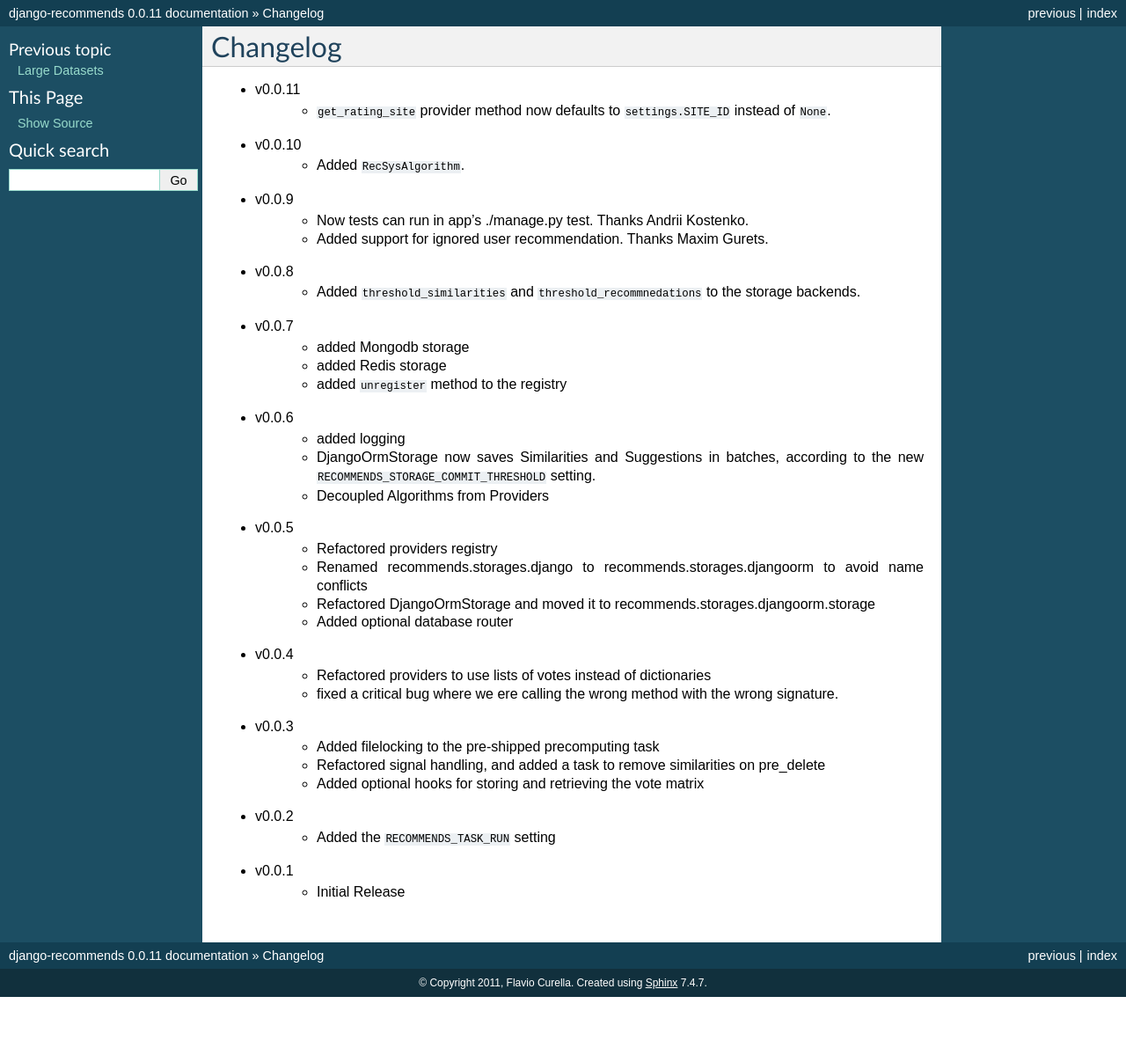
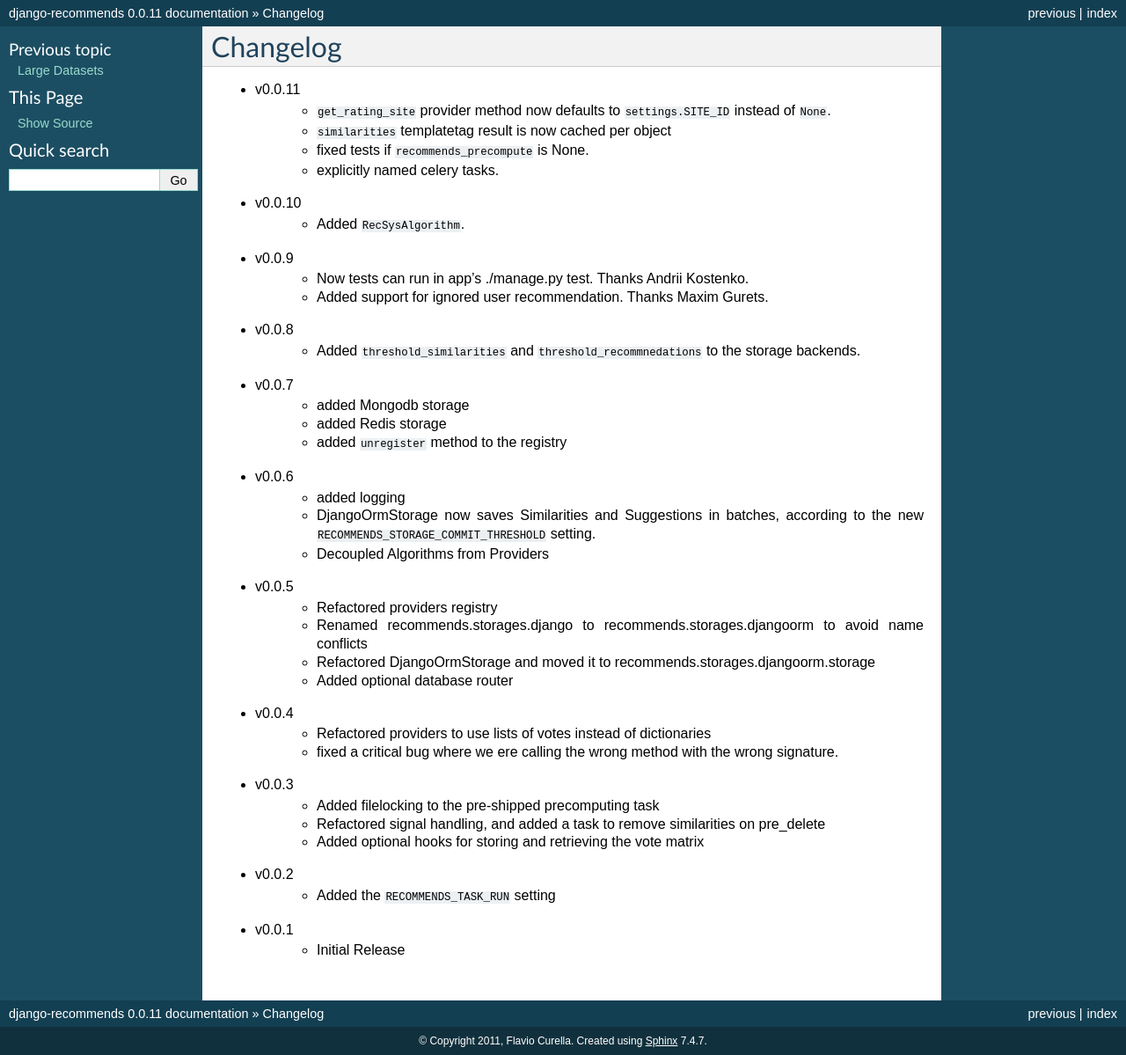
Before and after one commit to fcurella/django-recommends, a Sphinx documentation site: the page built from docs/changelog.rst, in a window 1280 px wide. Shown: the whole page at 88% size. Built offline with Sphinx 7.4.7, drawn with Linux system fonts in a browser that asks for light colours; before the commit the page ends 1133 px from its top, so only the background shows below that.

Commit message:
updated docs

```diff
--- a/docs/changelog.rst
+++ b/docs/changelog.rst
@@ -2,8 +2,12 @@
 
 Changelog
 =========
+
 * v0.0.11
     * ``get_rating_site`` provider method now defaults to ``settings.SITE_ID`` instead of ``None``.
+    * ``similarities`` templatetag result is now cached per object
+    * fixed tests if ``recommends_precompute`` is None.
+    * explicitly named celery tasks.
 * v0.0.10
     * Added ``RecSysAlgorithm``.
 * v0.0.9
```
Also changed, not shown: 1 other file.
